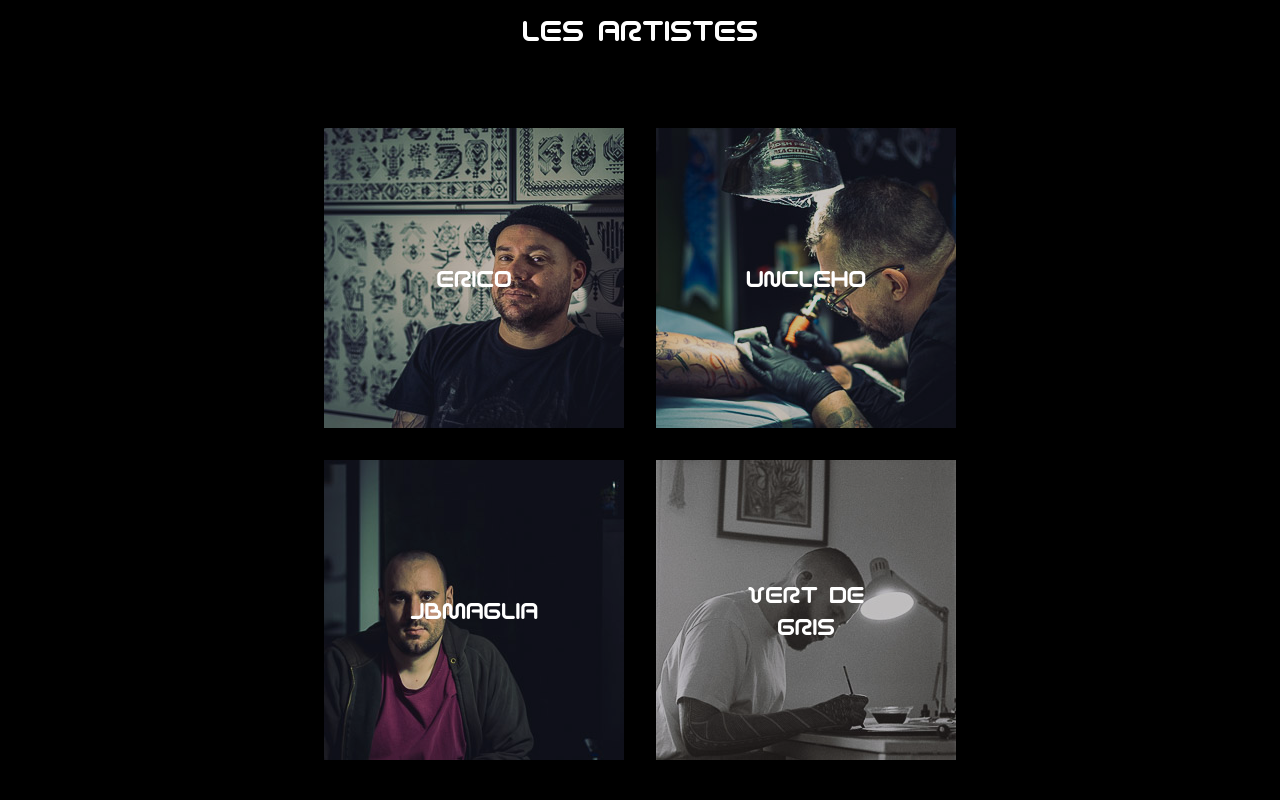
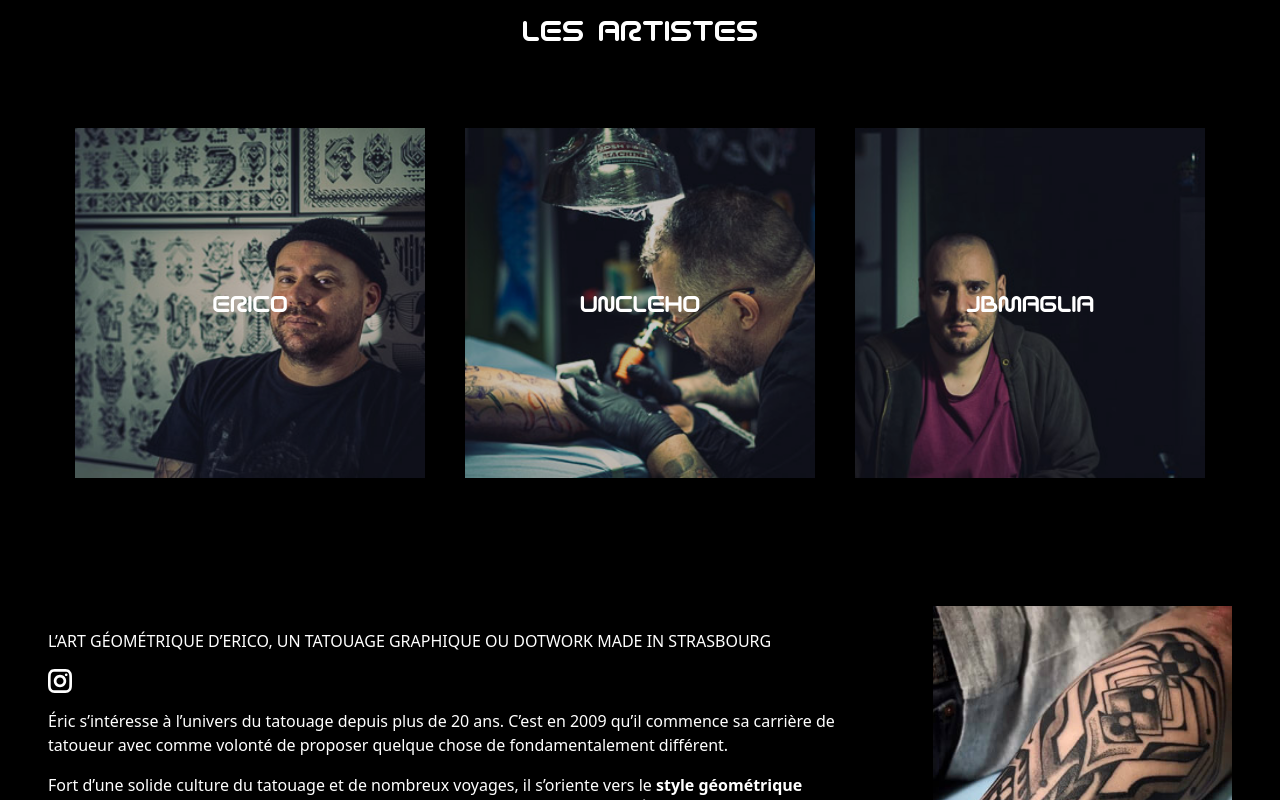
Before and after one commit to StefanHyde/NCT, a Next.js app: page / in a window 1280 px wide. Shown: the part 2600-3400 px from the top of the page. Built offline with nearby package versions, Linux system fonts and the light colour scheme.

Commit message:
Reorder artists grid

```diff
--- a/components/artistGrid/index.js
+++ b/components/artistGrid/index.js
@@ -5,17 +5,16 @@ export default function artistGrid() {
         {name: "Erico", link: "/artists/eric/", img: "grid_eric.jpg"},
         {name: "UncleHo", link: "/artists/richard/", img: "grid_richard.jpg"},
         {name: "JBMaglia", link: "/artists/jb/", img: "grid_jb.jpg"},
-        {name: "Vert de Gris", link: "/artists/bertrand/", img: "grid_bertrand.jpg"},
     ]
 
     return (
-        <div className="container grid grid-cols-[300px_] md:grid-cols-[300px__300px] gap-8">
+        <div className="container flex flex-wrap justify-center gap-10">
             {artists.map((artist) => {
                 return (
                     <a href={artist.link} className="group relative" key={artists.id}>
 
-                        <Image src={`/img/artists/${artist.img.toString()}`} width={300}
-                               height={300} alt={'les artistes de Neon Cobra'} className="group-hover:blur-sm opacity-80 ease-in-out duration-500"/>
+                        <Image src={`/img/artists/${artist.img.toString()}`} width={350}
+                               height={350} alt={'les artistes de Neon Cobra'} className="group-hover:blur-sm opacity-80 ease-in-out duration-500"/>
                         <h4
                             className="absolute top-1/2 left-1/2 -translate-x-1/2 -translate-y-1/2 font-scified text-center text-2xl uppercase text-neutrals-0">{artist.name}</h4>
 
```
